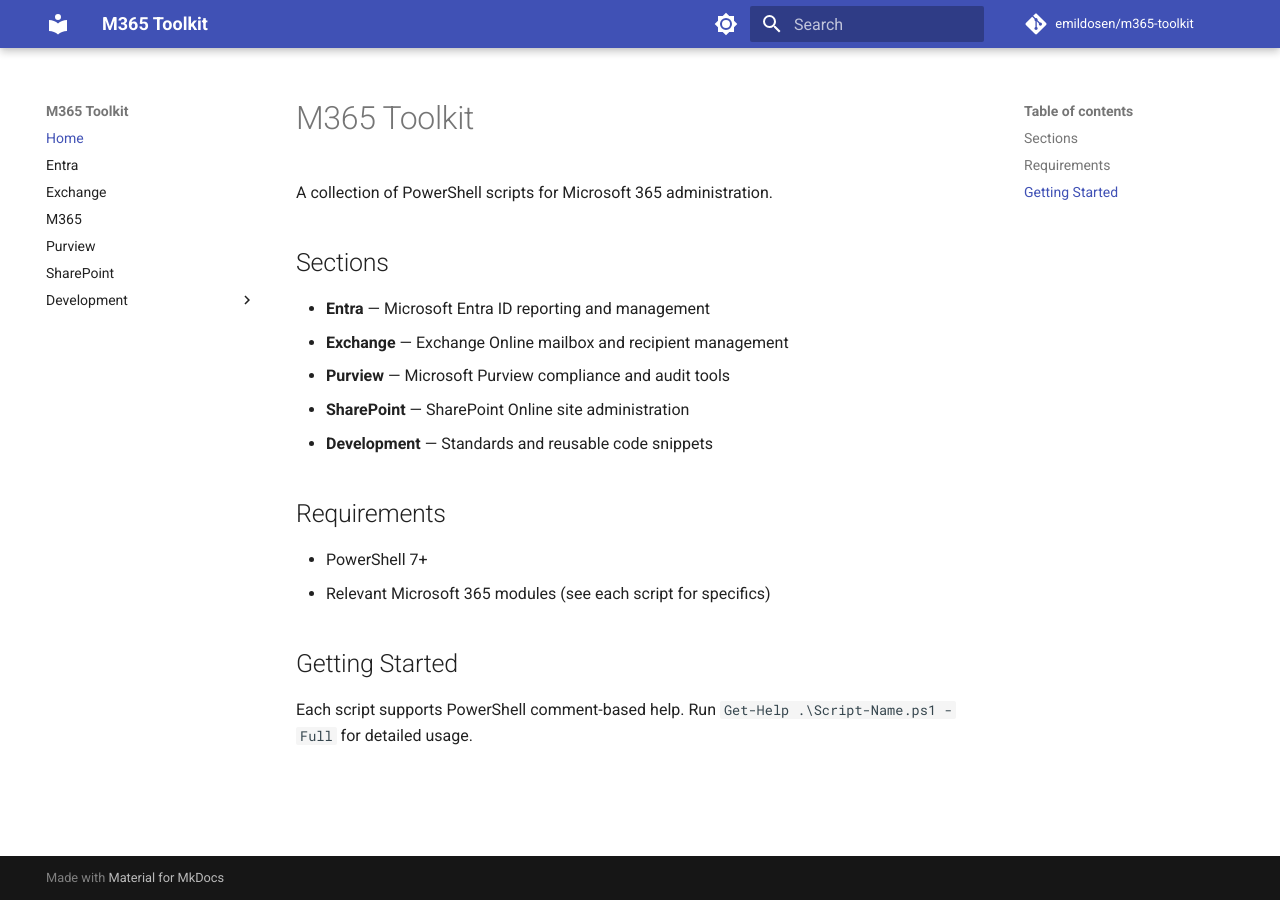
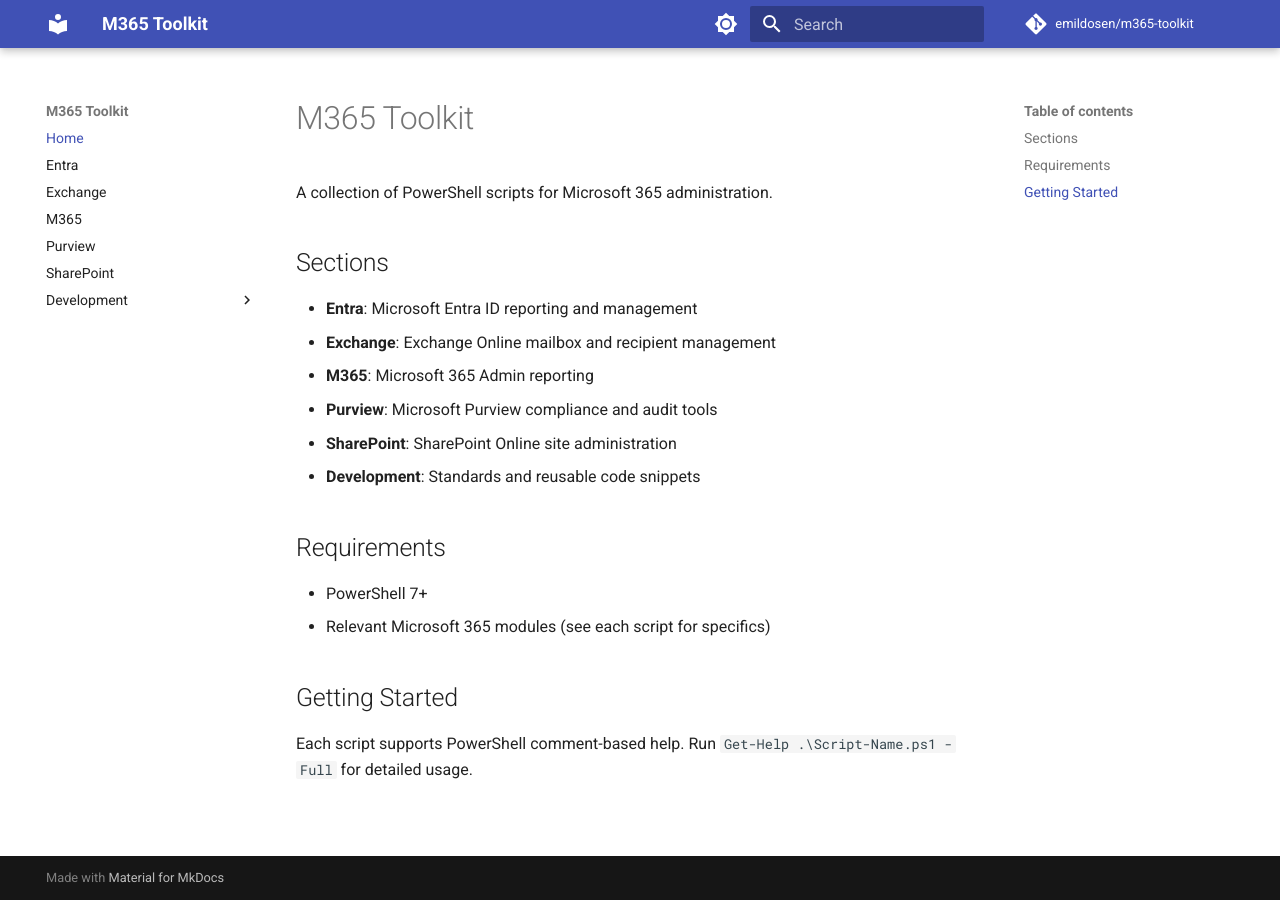
Before and after one commit to emildosen/m365-toolkit, an MkDocs documentation site: the page built from docs/index.md, in a window 1280 px wide. Built offline with MkDocs 1.6.1 and Material for MkDocs 9.7.7, drawn with Linux system fonts in a browser that asks for light colours; comment, search, counter and statistics services are not loaded.

Commit message:
Updated docs with new M365 section

```diff
--- a/docs/index.md
+++ b/docs/index.md
@@ -4,11 +4,12 @@
 
 ## Sections
 
-- **Entra** — Microsoft Entra ID reporting and management
-- **Exchange** — Exchange Online mailbox and recipient management
-- **Purview** — Microsoft Purview compliance and audit tools
-- **SharePoint** — SharePoint Online site administration
-- **Development** — Standards and reusable code snippets
+- **Entra**: Microsoft Entra ID reporting and management
+- **Exchange**: Exchange Online mailbox and recipient management
+- **M365**: Microsoft 365 Admin reporting
+- **Purview**: Microsoft Purview compliance and audit tools
+- **SharePoint**: SharePoint Online site administration
+- **Development**: Standards and reusable code snippets
 
 ## Requirements
 
```
Also changed, not shown: 1 other file.
